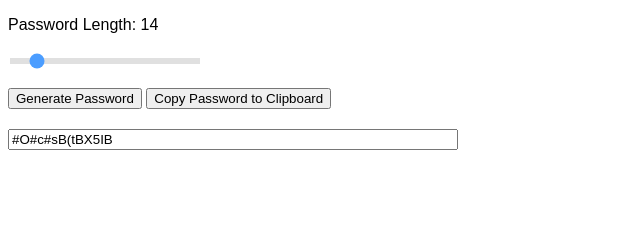
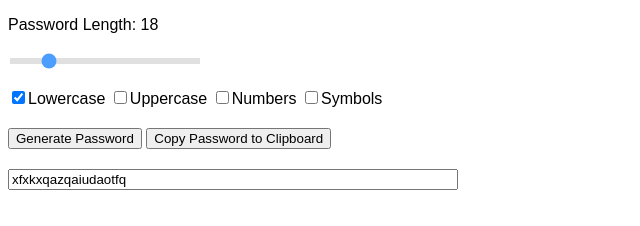
Before and after one commit to DanielJPiazza/PasswordGenerator, a plain HTML site: page index.html in a window 1280 px wide. Both pictures are taken after a click on the button "Generate Password". Shown: the whole page, without its empty margins (0-640 px from the left). Drawn offline with Linux system fonts and the light colour scheme.

Commit message:
Add checkboxes for choosing character types in generated password.

```diff
--- a/index.html
+++ b/index.html
@@ -18,6 +18,13 @@
     </div>
 
     <div class="container">
+      <label><input type="checkbox" id="lowercaseFlag" name="lowercaseFlag">Lowercase</label>
+      <label><input type="checkbox" id="uppercaseFlag" name="uppercaseFlag">Uppercase</label>
+      <label><input type="checkbox" id="numbersFlag" name="numbersFlag">Numbers</label>
+      <label><input type="checkbox" id="symbolsFlag" name="symbolsFlag">Symbols</label>
+    </div>
+
+    <div class="container">
       <input id="generatePasswordButton" type="button" value="Generate Password">
       <input id="copyClipboardButton" type="button" value="Copy Password to Clipboard">
     </div>
--- a/js/passgen.js
+++ b/js/passgen.js
@@ -1,9 +1,11 @@
 "use strict";
 
-document.getElementById("passwordResult").value = "";
-
 var maxPassLength = 64;
-var defaultPassLength = 14;
+var defaultPassLength = 18;
+var uppercaseFlag = false;
+var lowercaseFlag = true;
+var numbersFlag = false;
+var symbolsFlag = false;
 
 var slider = document.getElementById("passwordLengthSlider");
 slider.value = defaultPassLength;
@@ -12,8 +14,16 @@ var passwordOutput = document.getElementById("sliderVal");
 passwordOutput.innerHTML = slider.value;
 
 function passGen(length) {
+    document.getElementById("confirmCopy").innerHTML = "";
+
     var result = "";
-    var characters = "ABCDEFGHIJKLMNOPQRSTUVWXYZabcdefghijklmnopqrstuvwxyz0123456789!@#$%^&*()";
+    var characters = "";
+
+    if (uppercaseFlag) { characters += "ABCDEFGHIJKLMNOPQRSTUVWXYZ"; }
+    if (lowercaseFlag) { characters += "abcdefghijklmnopqrstuvwxyz"; }
+    if (numbersFlag) { characters += "0123456789"; }
+    if (symbolsFlag) { characters += "!@#$%^&*()"; }
+
     var charactersLength = characters.length;
     for (var i = 0; i < length; i++) {
        result += characters.charAt(Math.floor(Math.random() * charactersLength));
@@ -22,10 +32,25 @@ function passGen(length) {
     return result;
 }
 
+var checkboxes = document.getElementsByTagName('input');
+for (var i = 0; i < checkboxes.length; i++)  {
+    if (checkboxes[i].type == 'checkbox')   {
+        checkboxes[i].checked = false;
+    }
+}
+
+document.getElementById("passwordResult").value = "";
+document.getElementById('lowercaseFlag').checked = lowercaseFlag
+
 slider.oninput = function() {
     slider.value = this.value;
     passwordOutput.innerHTML = slider.value;
 }
+
+document.getElementById("uppercaseFlag").onchange = function() { uppercaseFlag = !uppercaseFlag }
+document.getElementById("lowercaseFlag").onchange = function() { lowercaseFlag = !lowercaseFlag }
+document.getElementById("numbersFlag").onchange = function() { numbersFlag = !numbersFlag }
+document.getElementById("symbolsFlag").onchange = function() { symbolsFlag = !symbolsFlag }
 
 document.getElementById("generatePasswordButton").addEventListener("click", function() {
         document.getElementById("passwordResult").value = passGen(slider.value);
```
